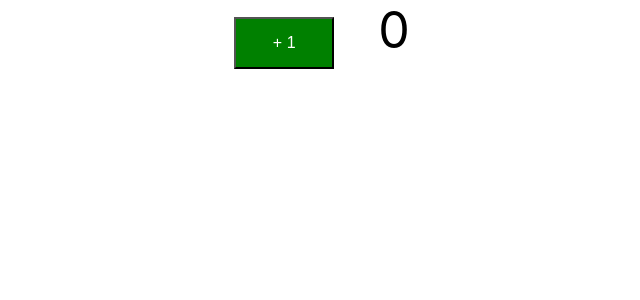
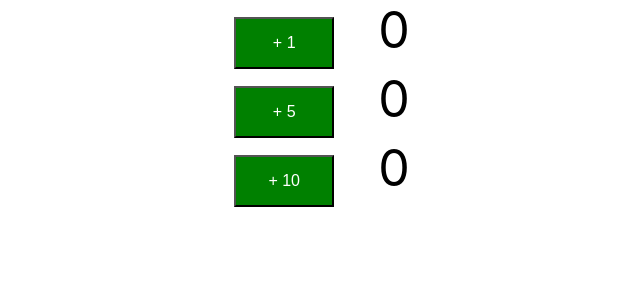
Before and after one commit to divukman/react-spring-todo, a React (Create React App) app in the folder frontend/todo-app/: page / in a window 1280 px wide. Shown: the top 300 px of the page, without its empty margins (303-943 px from the left). Built offline with nearby package versions, Linux system fonts and the light colour scheme.

Commit message:
Playing with props

```diff
--- a/frontend/todo-app/src/App.js
+++ b/frontend/todo-app/src/App.js
@@ -1,5 +1,4 @@
 import React, { Component } from "react";
-import logo, { ReactComponent } from "./logo.svg";
 import "./App.css";
 
 import FirstComponent, {
@@ -15,6 +14,8 @@
   return (
     <div className="App">
       <Counter />
+      <Counter by={5} />
+      <Counter by={10} />
     </div>
   );
 }
--- a/frontend/todo-app/src/components/counter/Counter.jsx
+++ b/frontend/todo-app/src/components/counter/Counter.jsx
@@ -1,9 +1,11 @@
 import React, { Component } from "react";
 import "./Counter.css";
+import PropTypes from "prop-types";
 
 class Counter extends Component {
   constructor() {
     super();
+
     this.state = {
       counter: 0
     };
@@ -14,7 +16,7 @@
   render() {
     return (
       <div className="counter">
-        <button onClick={this.increment}> + 1</button>
+        <button onClick={this.increment}> + {this.props.by} </button>
         <span className="count"> {this.state.counter} </span>
       </div>
     );
@@ -22,9 +24,17 @@
 
   increment() {
     this.setState({
-      counter: this.state.counter + 1
+      counter: this.state.counter + this.props.by
     });
   }
 }
 
+Counter.defaultProps = {
+  by: 1
+};
+
+Counter.propTypes = {
+  by: PropTypes.number
+};
+
 export default Counter;
```
